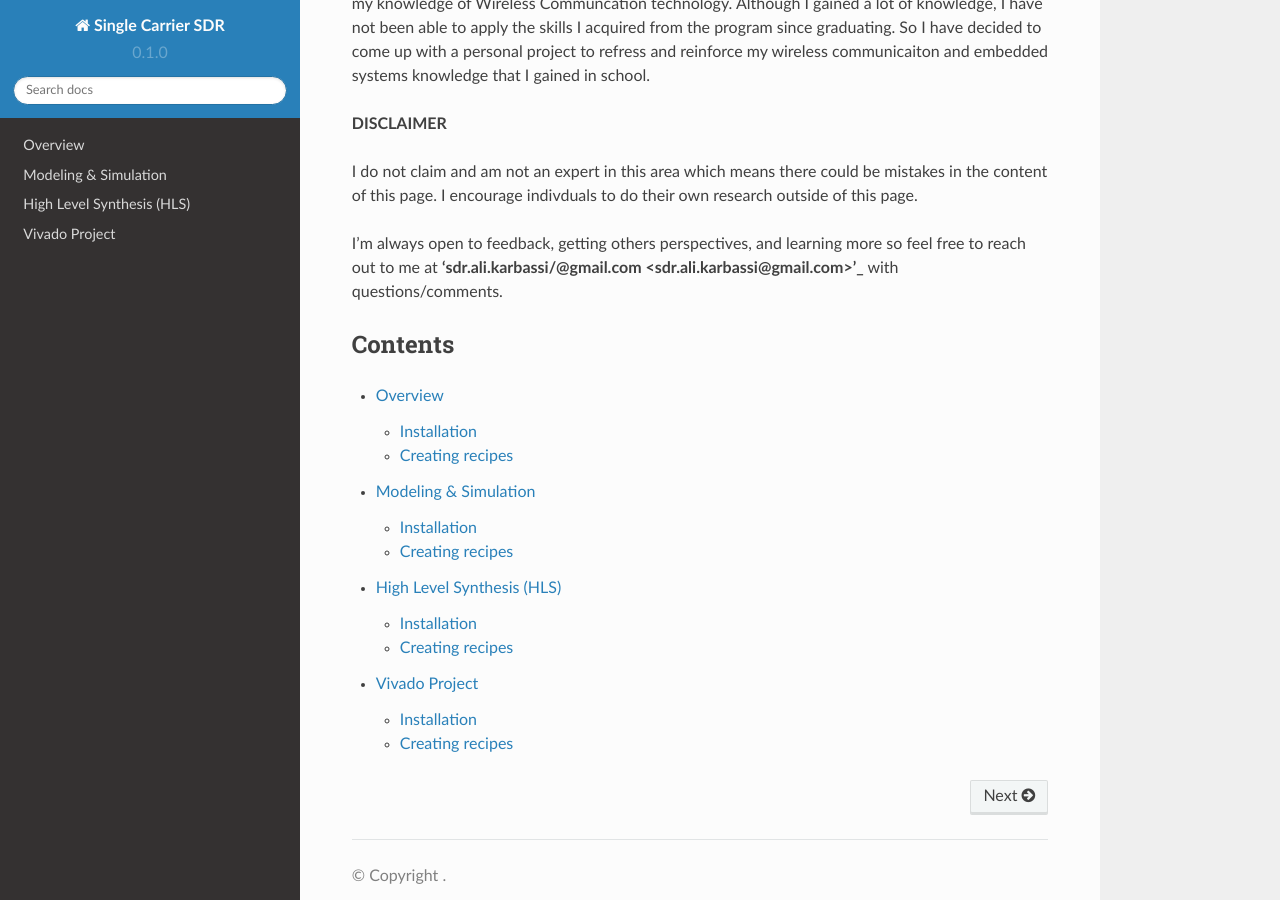
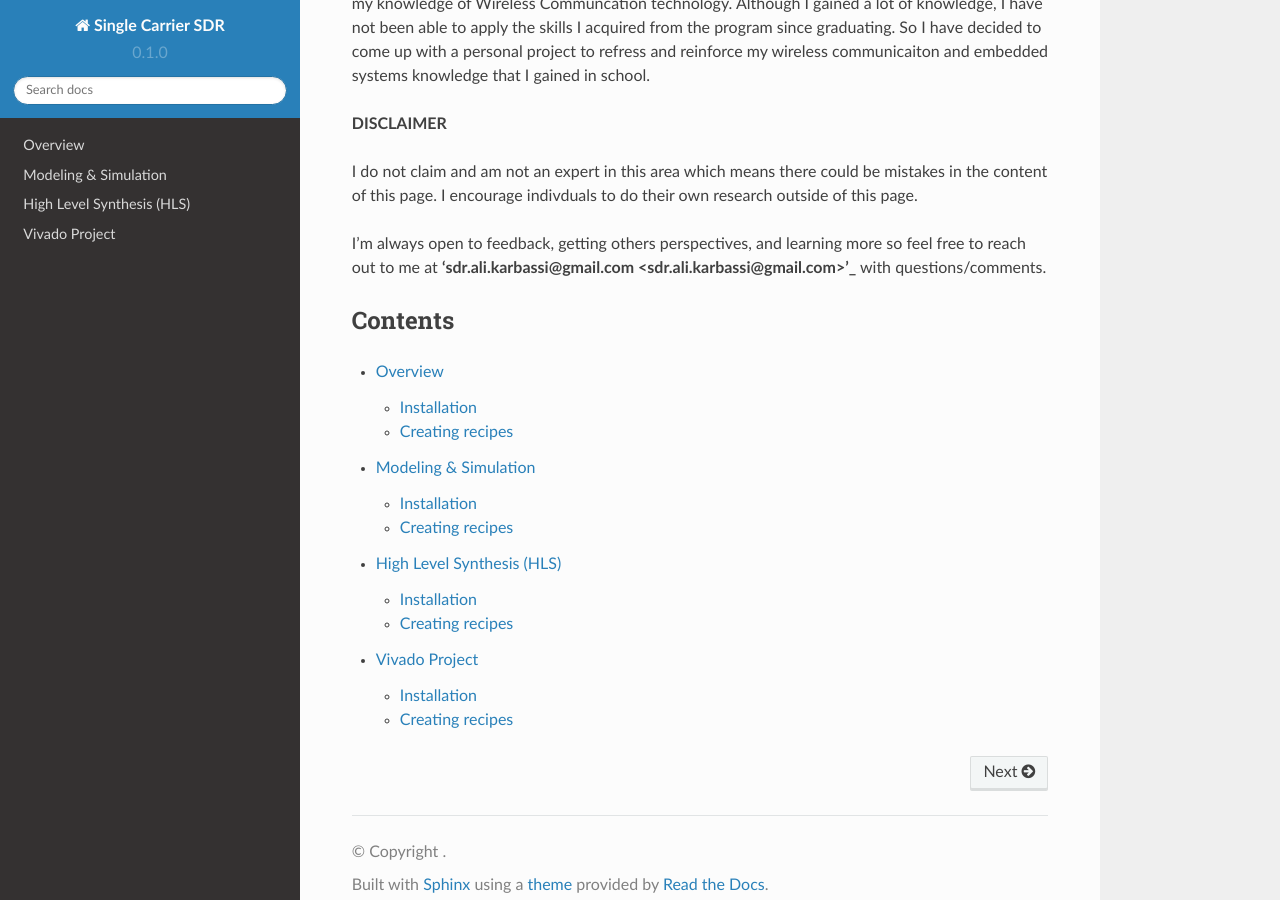
Before and after one commit to alikarb/OFDM-Recevier, a Sphinx documentation site: the page built from docs/source/index.rst, in a window 1280 px wide and 900 px high, scrolled down 469 px. Built offline with Sphinx 7.4.7 and the Read the Docs theme 2.0.0, drawn with Linux system fonts in a browser that asks for light colours; pages that are not in the unit, such as notebooks, are missing from menus.

Commit message:
minor updates

```diff
--- a/docs/source/index.rst
+++ b/docs/source/index.rst
@@ -19,7 +19,7 @@
 
 I do not claim and am not an expert in this area which means there could be mistakes in the content of this page. I encourage indivduals to do their own research outside of this page.
 
-I'm always open to feedback, getting others perspectives, and learning more so feel free to reach out to me at **'sdr.ali.karbassi/@gmail.com <sdr.ali.karbassi@gmail.com>'_** with questions/comments.
+I'm always open to feedback, getting others perspectives, and learning more so feel free to reach out to me at **'sdr.ali.karbassi@gmail.com <sdr.ali.karbassi@gmail.com>'_** with questions/comments.
 
 Contents
 --------
```
